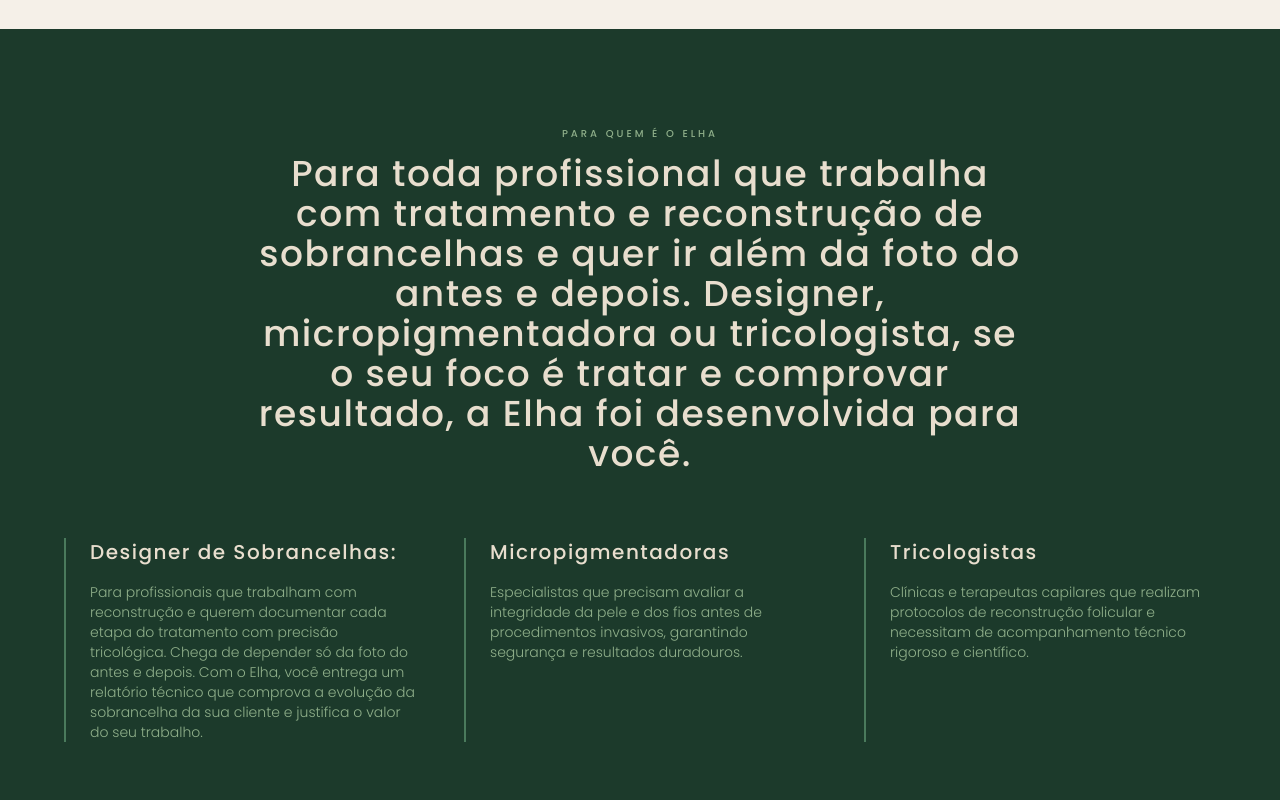
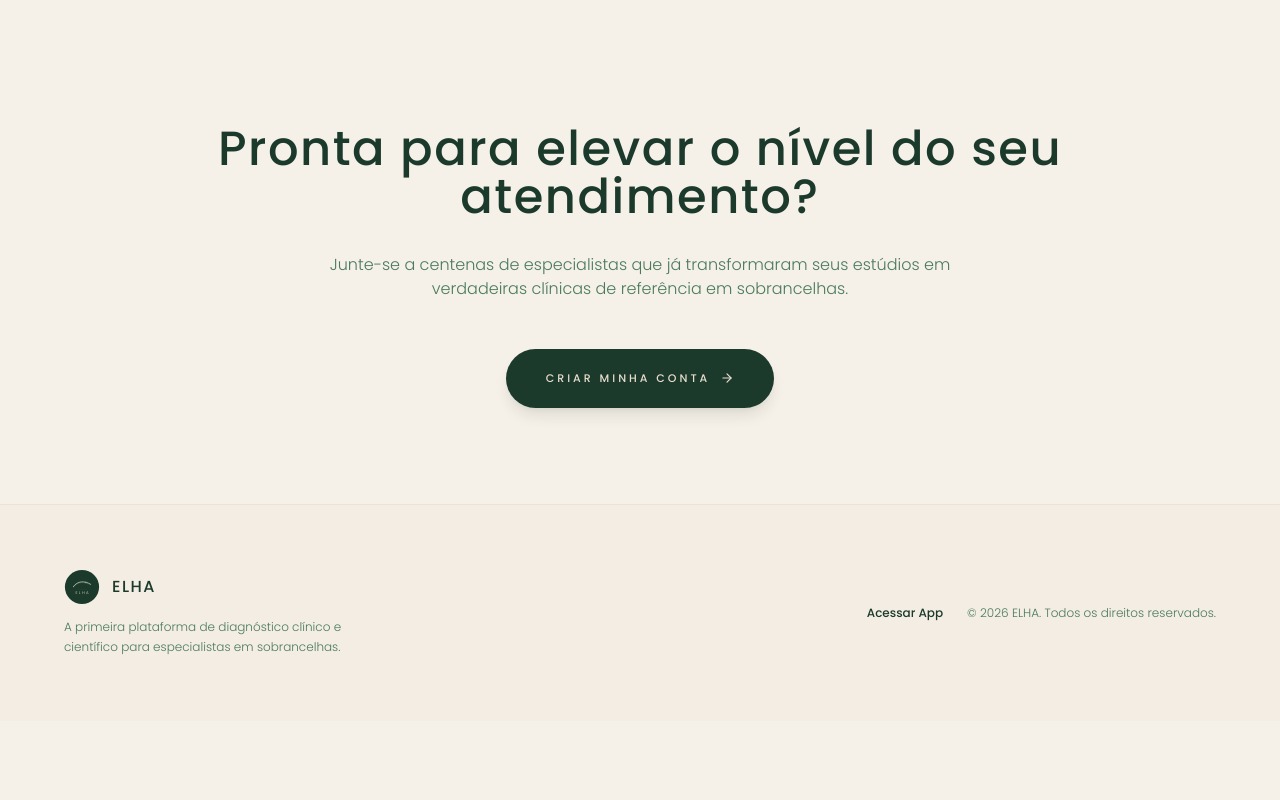
Before and after one commit to robertodrigues/app_sobrancelhas_oficial, a React (Vite) app: page /institucional in a window 1280 px wide. Shown: the part 2260-3060 px from the top of the page. After the commit the page ends 2981 px from the top, so only its background shows below. Built offline with nearby package versions, Linux system fonts and the light colour scheme; no server answers.

Commit message:
[dyad] Removendo o bloco de público-alvo - wrote 1 file(s)

```diff
--- a/src/pages/Landing.tsx
+++ b/src/pages/Landing.tsx
@@ -179,41 +179,6 @@ const Landing = () => {
         </div>
       </section>
 
-      {/* 4. Para quem é o ELHA */}
-      <section className="bg-[#1C3A2B] text-[#E8DECE] py-24 px-6">
-        <div className="max-w-6xl mx-auto space-y-16">
-          <div className="text-center space-y-3">
-            <p className="font-label-category text-[10px] text-[#8FAF8A] tracking-[3px] uppercase">Para quem é o Elha</p>
-            <h2 className="font-heading text-2xl md:text-4xl font-normal text-[#E8DECE] max-w-3xl mx-auto leading-tight">
-              Para toda profissional que trabalha com tratamento e reconstrução de sobrancelhas e quer ir além da foto do antes e depois. Designer, micropigmentadora ou tricologista, se o seu foco é tratar e comprovar resultado, a Elha foi desenvolvida para você.
-            </h2>
-          </div>
-
-          <div className="grid grid-cols-1 md:grid-cols-3 gap-12">
-            <div className="space-y-4 border-l-2 border-[#4A7A5C] pl-6">
-              <h3 className="font-heading text-xl font-medium text-[#E8DECE]">Designer de Sobrancelhas:</h3>
-              <p className="font-body text-xs md:text-sm text-[#8FAF8A] leading-relaxed font-light">
-                Para profissionais que trabalham com reconstrução e querem documentar cada etapa do tratamento com precisão tricológica. Chega de depender só da foto do antes e depois. Com o Elha, você entrega um relatório técnico que comprova a evolução da sobrancelha da sua cliente e justifica o valor do seu trabalho.
-              </p>
-            </div>
-
-            <div className="space-y-4 border-l-2 border-[#4A7A5C] pl-6">
-              <h3 className="font-heading text-xl font-medium text-[#E8DECE]">Micropigmentadoras</h3>
-              <p className="font-body text-xs md:text-sm text-[#8FAF8A] leading-relaxed font-light">
-                Especialistas que precisam avaliar a integridade da pele e dos fios antes de procedimentos invasivos, garantindo segurança e resultados duradouros.
-              </p>
-            </div>
-
-            <div className="space-y-4 border-l-2 border-[#4A7A5C] pl-6">
-              <h3 className="font-heading text-xl font-medium text-[#E8DECE]">Tricologistas</h3>
-              <p className="font-body text-xs md:text-sm text-[#8FAF8A] leading-relaxed font-light">
-                Clínicas e terapeutas capilares que realizam protocolos de reconstrução folicular e necessitam de acompanhamento técnico rigoroso e científico.
-              </p>
-            </div>
-          </div>
-        </div>
-      </section>
-
       {/* 5. CTA Final */}
       <section className="px-6 py-24 max-w-4xl mx-auto text-center space-y-8">
         <h2 className="font-heading text-3xl md:text-5xl font-normal text-[#1C3A2B] leading-tight">
```
